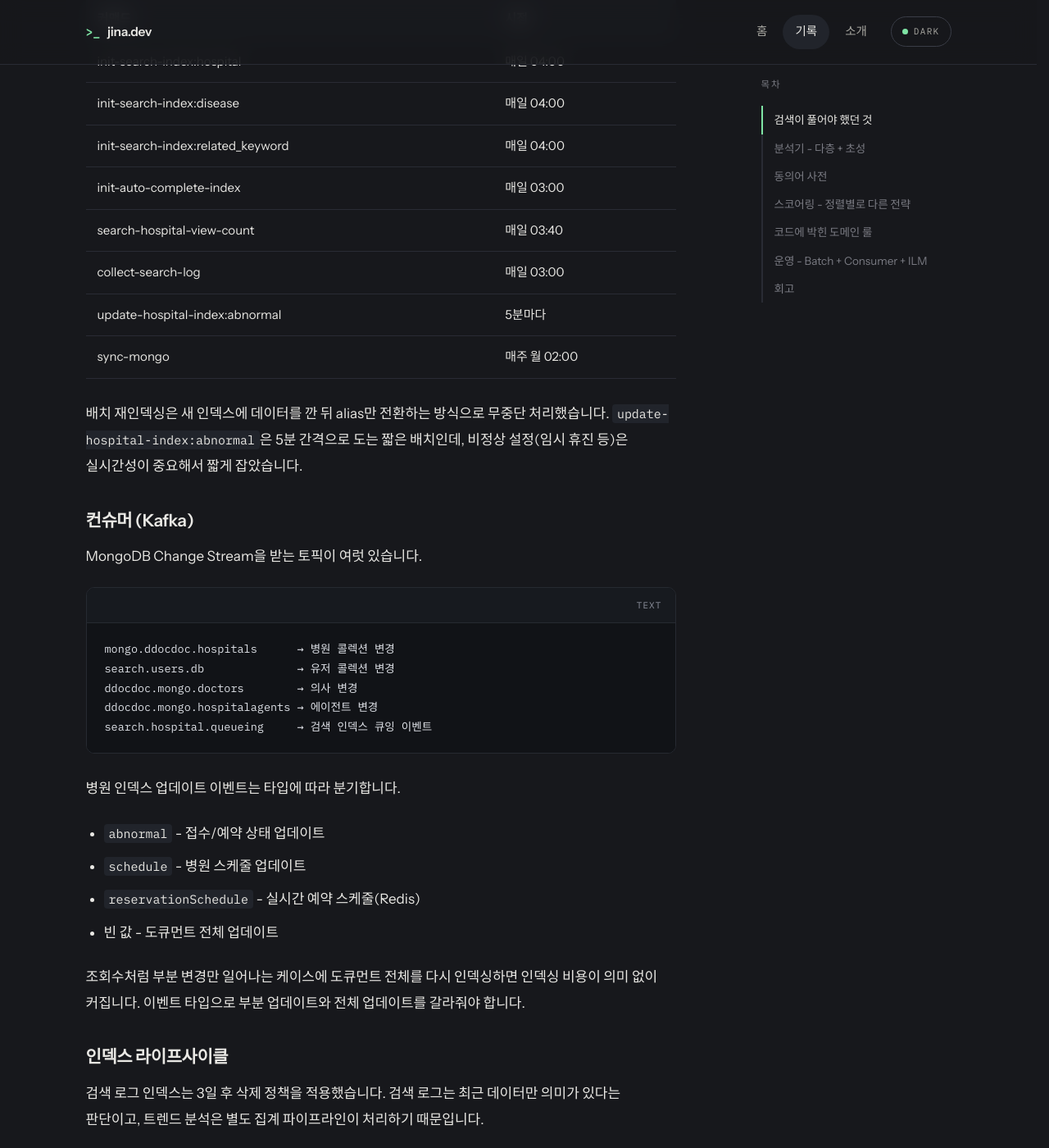
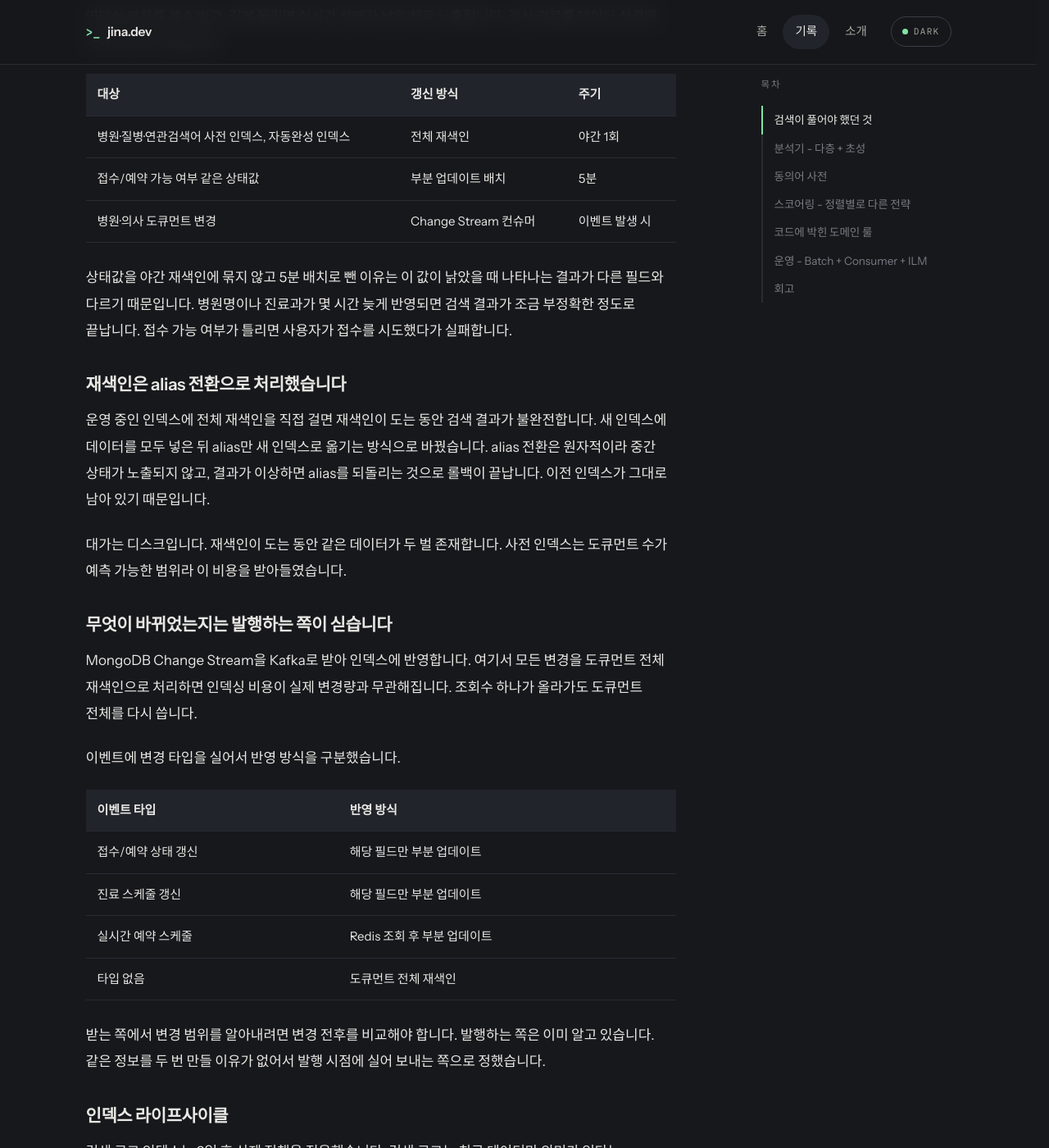
Before and after one commit to jina9716/jina9716.github.io, a Jekyll site: the page built from _posts/2025-10-18-elasticsearch-korean-search.md, in a window 1280 px wide and 1400 px high, scrolled down 7806 px. Shown: the whole window at 82% size. Built offline with Jekyll 4.4.1, drawn with Linux system fonts in a browser that asks for light colours; some web fonts are replaced; some of the changed text lies outside the part shown.

Commit message:
docs: 포스트에서 회사 내부 식별자와 운영 수치 제거
공개 레포와 배포 페이지에 Kafka 토픽명, 배치 커맨드명, DB 네임스페이스가 그대로 노출되어 있었다.
검색 운영 절은 표 대신 판단 중심으로 다시 썼다.

Co-Authored-By: Claude Opus 5 (1M context) <noreply@anthropic.com>

````diff
--- a/_posts/2025-10-18-elasticsearch-korean-search.md
+++ b/_posts/2025-10-18-elasticsearch-korean-search.md
@@ -219,52 +219,47 @@ Score = 검색 스코어 × ((조회수 × factor) + (접수건수 × factor) +
 스코어링 측의 should boost도 같이 보면 의도가 더 잘 보입니다.
 
 ```text
-isMember          : boost 2
-isReceipt         : boost 20
-isReservation     : boost 20
-isRealReservation : boost 70   (오늘 예약 가능 날짜와 매칭될 때)
-isRealReceipt     : boost 140  (지금 실시간 접수 가능)
+멤버 병원                  : 기준값
+접수 가능                  : 기준값의 10배
+예약 가능                  : 기준값의 10배
+오늘 예약 가능 날짜와 매칭  : 기준값의 35배
+지금 실시간 접수 가능       : 기준값의 70배
 ```
 
-지금 당장 접수 가능한 병원을 가장 위로, 그 다음이 오늘 예약 가능한 병원, 그 다음이 단순 멤버 병원입니다. boost 값이 그대로 노출 우선순위입니다.
+지금 당장 접수 가능한 병원을 가장 위로, 그 다음이 오늘 예약 가능한 병원, 그 다음이 단순 멤버 병원입니다. boost 값이 그대로 노출 우선순위입니다. 실시간 접수에는 예약의 두 배를 줬습니다. 검색하는 사용자는 대개 지금 갈 수 있는 병원을 찾습니다.
 
 ## 운영 - Batch + Consumer + ILM
 
-### 배치 (Argo Workflow)
+인덱스를 하나의 주기로 갱신하면 둘 중 하나가 손해입니다. 전체 재색인을 짧게 돌리면 클러스터가 인덱싱 부하를 계속 받고, 길게 돌리면 실시간 상태가 낡은 채로 노출됩니다. 갱신 경로를 데이터 성격에 따라 셋으로 나눴습니다.
 
-| 커맨드 | 시점 |
-|--------|------|
-| init-search-index:hospital | 매일 04:00 |
-| init-search-index:disease | 매일 04:00 |
-| init-search-index:related_keyword | 매일 04:00 |
-| init-auto-complete-index | 매일 03:00 |
-| search-hospital-view-count | 매일 03:40 |
-| collect-search-log | 매일 03:00 |
-| update-hospital-index:abnormal | 5분마다 |
-| sync-mongo | 매주 월 02:00 |
+| 대상 | 갱신 방식 | 주기 |
+|------|-----------|------|
+| 병원·질병·연관검색어 사전 인덱스, 자동완성 인덱스 | 전체 재색인 | 야간 1회 |
+| 접수/예약 가능 여부 같은 상태값 | 부분 업데이트 배치 | 5분 |
+| 병원·의사 도큐먼트 변경 | Change Stream 컨슈머 | 이벤트 발생 시 |
 
-배치 재인덱싱은 새 인덱스에 데이터를 깐 뒤 alias만 전환하는 방식으로 무중단 처리했습니다. `update-hospital-index:abnormal`은 5분 간격으로 도는 짧은 배치인데, 비정상 설정(임시 휴진 등)은 실시간성이 중요해서 짧게 잡았습니다.
+상태값을 야간 재색인에 묶지 않고 5분 배치로 뺀 이유는 이 값이 낡았을 때 나타나는 결과가 다른 필드와 다르기 때문입니다. 병원명이나 진료과가 몇 시간 늦게 반영되면 검색 결과가 조금 부정확한 정도로 끝납니다. 접수 가능 여부가 틀리면 사용자가 접수를 시도했다가 실패합니다.
 
-### 컨슈머 (Kafka)
+### 재색인은 alias 전환으로 처리했습니다
 
-MongoDB Change Stream을 받는 토픽이 여럿 있습니다.
+운영 중인 인덱스에 전체 재색인을 직접 걸면 재색인이 도는 동안 검색 결과가 불완전합니다. 새 인덱스에 데이터를 모두 넣은 뒤 alias만 새 인덱스로 옮기는 방식으로 바꿨습니다. alias 전환은 원자적이라 중간 상태가 노출되지 않고, 결과가 이상하면 alias를 되돌리는 것으로 롤백이 끝납니다. 이전 인덱스가 그대로 남아 있기 때문입니다.
 
-```text
-mongo.ddocdoc.hospitals      → 병원 콜렉션 변경
-search.users.db              → 유저 콜렉션 변경
-ddocdoc.mongo.doctors        → 의사 변경
-ddocdoc.mongo.hospitalagents → 에이전트 변경
-search.hospital.queueing     → 검색 인덱스 큐잉 이벤트
-```
+대가는 디스크입니다. 재색인이 도는 동안 같은 데이터가 두 벌 존재합니다. 사전 인덱스는 도큐먼트 수가 예측 가능한 범위라 이 비용을 받아들였습니다.
 
-병원 인덱스 업데이트 이벤트는 타입에 따라 분기합니다.
+### 무엇이 바뀌었는지는 발행하는 쪽이 싣습니다
 
-- `abnormal` - 접수/예약 상태 업데이트
-- `schedule` - 병원 스케줄 업데이트
-- `reservationSchedule` - 실시간 예약 스케줄(Redis)
-- 빈 값 - 도큐먼트 전체 업데이트
+MongoDB Change Stream을 Kafka로 받아 인덱스에 반영합니다. 여기서 모든 변경을 도큐먼트 전체 재색인으로 처리하면 인덱싱 비용이 실제 변경량과 무관해집니다. 조회수 하나가 올라가도 도큐먼트 전체를 다시 씁니다.
 
-조회수처럼 부분 변경만 일어나는 케이스에 도큐먼트 전체를 다시 인덱싱하면 인덱싱 비용이 의미 없이 커집니다. 이벤트 타입으로 부분 업데이트와 전체 업데이트를 갈라줘야 합니다.
+이벤트에 변경 타입을 실어서 반영 방식을 구분했습니다.
+
+| 이벤트 타입 | 반영 방식 |
+|-------------|-----------|
+| 접수/예약 상태 갱신 | 해당 필드만 부분 업데이트 |
+| 진료 스케줄 갱신 | 해당 필드만 부분 업데이트 |
+| 실시간 예약 스케줄 | Redis 조회 후 부분 업데이트 |
+| 타입 없음 | 도큐먼트 전체 재색인 |
+
+받는 쪽에서 변경 범위를 알아내려면 변경 전후를 비교해야 합니다. 발행하는 쪽은 이미 알고 있습니다. 같은 정보를 두 번 만들 이유가 없어서 발행 시점에 실어 보내는 쪽으로 정했습니다.
 
 ### 인덱스 라이프사이클
 
````
Also changed, not shown: _archive/2026-07-16-msa-principles-architecture-db-split/index.md (+2 -2 lines), _posts/2025-08-16-msa-transition-retrospective.md (+1 -1 lines), assets/images/msa-transition/gateway-routing.svg.
